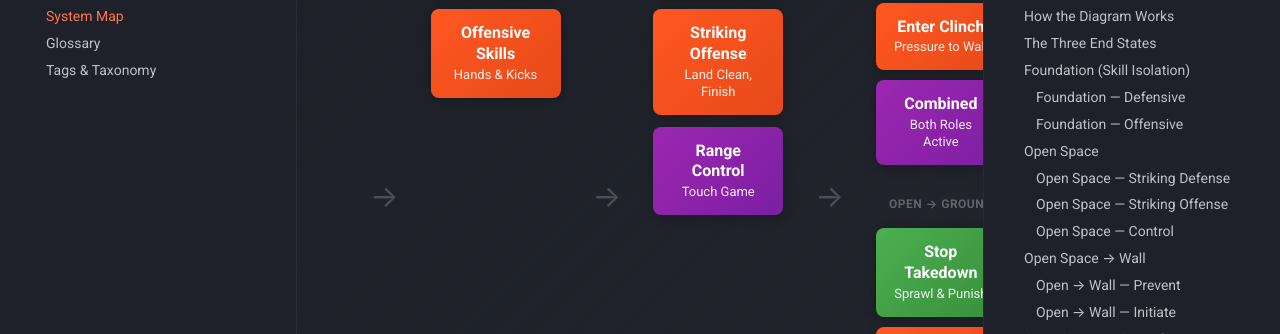
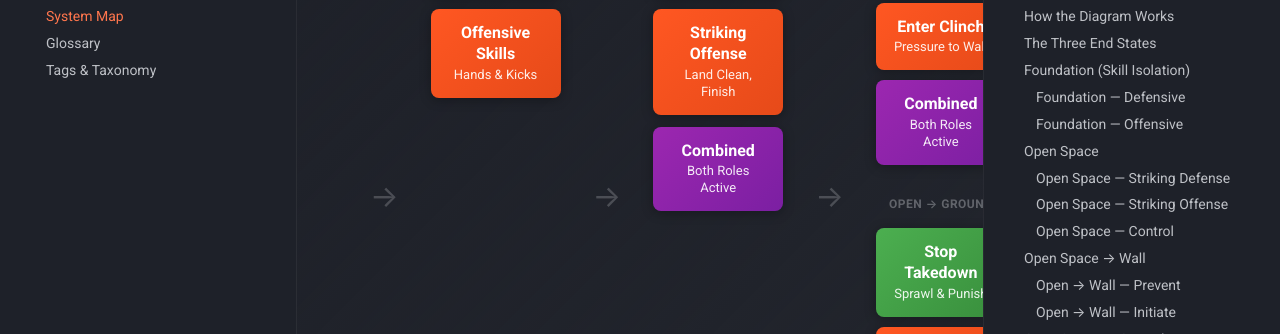
Before and after one commit to ACalienes/Ecological-MMA-Game-System, an MkDocs documentation site: the page built from docs/system/map.md, in a window 1280 px wide and 900 px high, scrolled down 538 px. Shown: the part 119-453 px from the top of the window. Built offline with MkDocs 1.6.1 and Material for MkDocs 9.7.7, drawn with Linux system fonts in a browser that asks for light colours.

Commit message:
Change Open Space 'Range Control' to 'Combined' for uniformity

```diff
--- a/docs/system/map.md
+++ b/docs/system/map.md
@@ -47,9 +47,9 @@ This page provides visual navigation of the entire game system. Click any catego
         Striking Offense
         <span class="box-subtitle">Land Clean, Finish</span>
       </a>
-      <a href="#open-space-control" class="diagram-box box-combined">
-        Range Control
-        <span class="box-subtitle">Touch Game</span>
+      <a href="#open-space-combined" class="diagram-box box-combined">
+        Combined
+        <span class="box-subtitle">Both Roles Active</span>
       </a>
     </div>
 
```
